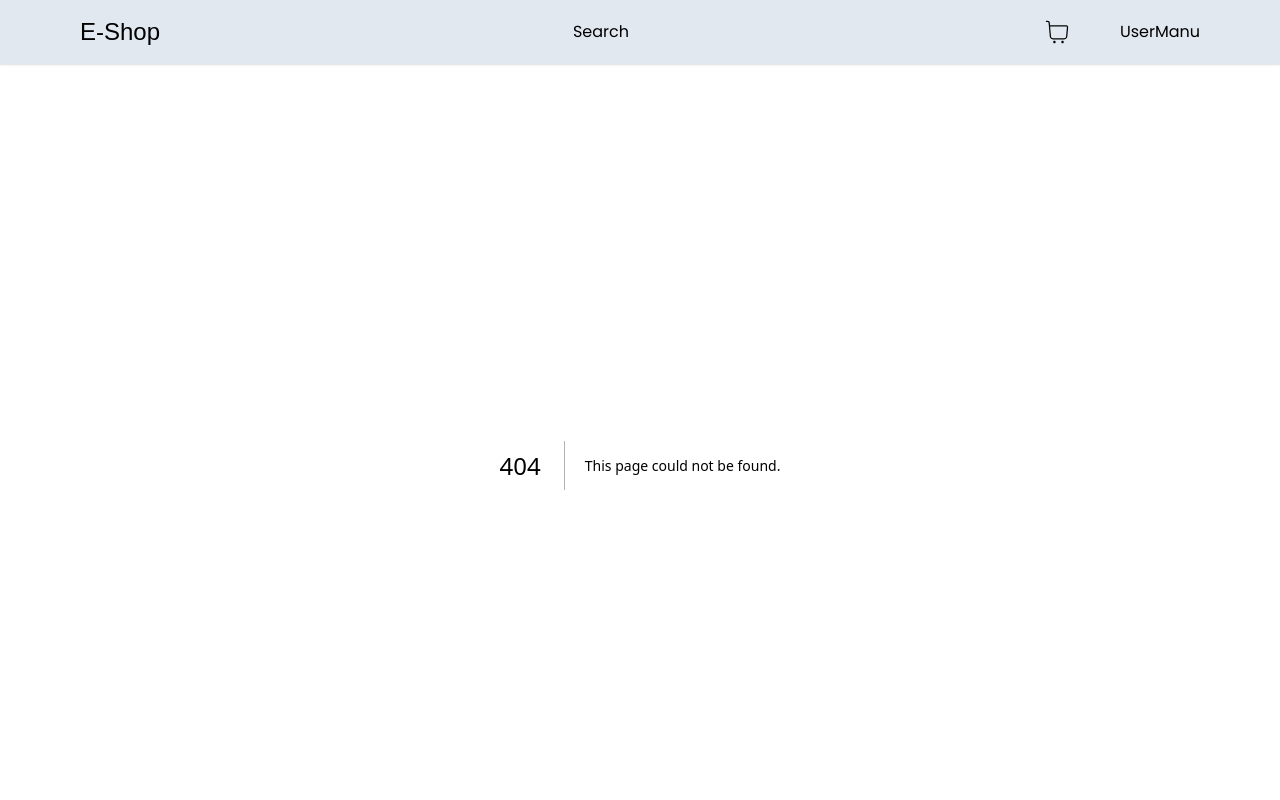
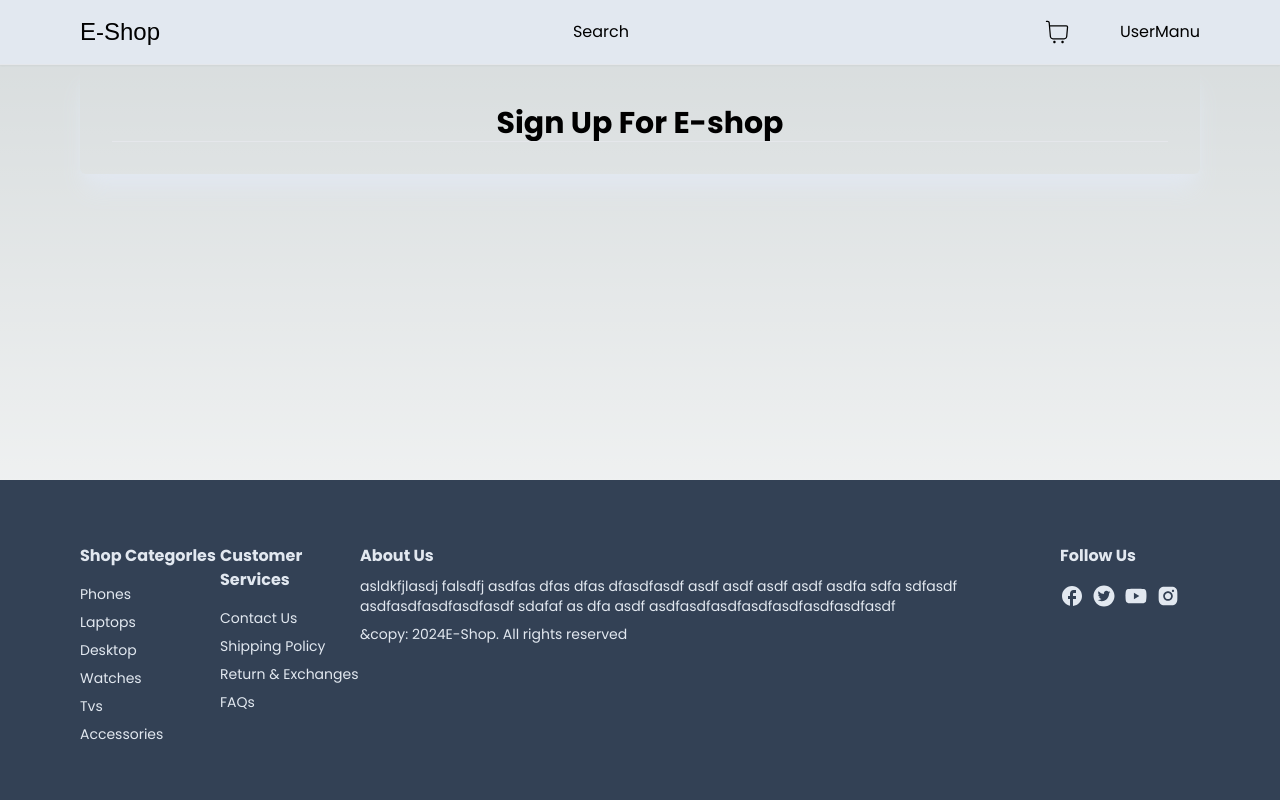
Before and after one commit to supersida159/e-commerce-FE-, a Next.js app: page /register in a window 1280 px wide. Before the commit this address had no page. Shown: the top 800 px of the page. Built offline with nearby package versions, Linux system fonts and the light colour scheme; a web font is replaced by a local one.

Commit message:
init register

```diff
--- /dev/null
+++ b/src/app/components/products/FormWrap.tsx
@@ -0,0 +1,35 @@
+const FormWrap = ({ children }: { children: React.ReactNode }) => {
+    return (
+        <div
+            className="
+        min-h-fit
+        h-full
+        items-center
+        justify-center
+        pb-12
+        ppt24
+
+        "
+        >
+            <div
+                className="
+            w-full
+            max-w[650px]
+            flex
+            flex-col
+            items-center
+            shadow-xl
+            shadow-slate-200
+            rounded-md
+            p-4
+            md:p-8
+            "
+            >
+                {children}
+            </div>
+        </div>
+
+    );
+}
+
+export default FormWrap;
--- /dev/null
+++ b/src/app/register/RegisterForm.tsx
@@ -0,0 +1,15 @@
+import Heading from "../components/Heading/heading";
+
+
+const RegisterForm
+ = () => {
+    return (
+        <>
+        <Heading titlle="Sign Up For E-shop" />
+        <hr  className="bg-slate-300 w-full h-px"/>
+        </>
+     );
+}
+
+export default RegisterForm
+;
--- /dev/null
+++ b/src/app/register/page.tsx
@@ -0,0 +1,15 @@
+import Container from "../components/nav/Container";
+import FormWrap from "../components/products/FormWrap";
+import RegisterForm from "./RegisterForm";
+
+const Register = () => {
+    return (
+        <Container>
+            <FormWrap>
+                <RegisterForm />
+            </FormWrap>
+        </Container>
+    );
+}
+
+export default Register;
```
Also changed, not shown: src/app/components/inputs/Input.tsx (indentation only).
